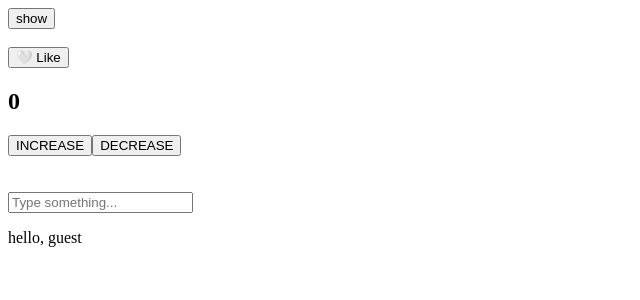
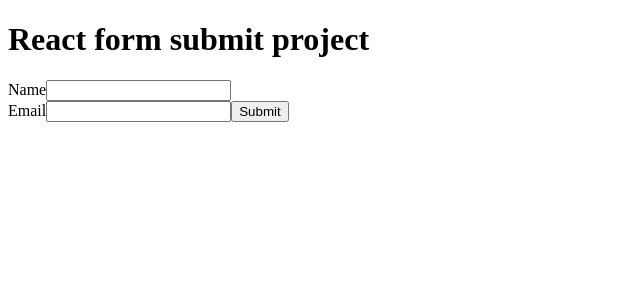
Before and after one commit to qazimoizz/LearnReactJSXtwo, a React (Vite) app: page / in a window 1280 px wide. Shown: the top 300 px of the page, without its empty margins (0-640 px from the left). Built offline with nearby package versions, Linux system fonts and the light colour scheme.

Commit message:
added one more

```diff
--- a/src/App.jsx
+++ b/src/App.jsx
@@ -1,14 +1,14 @@
-import Counter from "./counter/Counter"
+// import Counter from "./counter/Counter"
 import FormHandle from "./FormHandle"
-import ToggleText from "./ToggleText"
+// import ToggleText from "./ToggleText"
 
 function App() {
 
   return (
     <>
-    <ToggleText/>
-    <Counter/>
-    <br /><br /><br />
+    {/* <ToggleText/>
+    <Counter/> */}
+    {/* <br /><br /><br /> */}
     <FormHandle/>
     </>
   )
--- a/src/FormHandle.jsx
+++ b/src/FormHandle.jsx
@@ -1,21 +1,54 @@
 import { useState } from "react";
 
 function FormHandle() {
-  const [text, setText] = useState("");
+  const [name,setName] = useState()
+  const [email,setEmail] = useState()
+  const handleForm = (e)=>{
+    e.preventDefault()
+    console.log("name :", name)
+    console.log("email :", email)
+  }
+  const getName = (e)=>{
+    return setName(e.target.value)
+  }
+  const getEmail = (e)=>{
+    return setEmail(e.target.value)
+  }
 
-  const handleChange = (e) => {
-    setText(e.target.value);
-  };
+
+
+
+
+
+
+
+
+
+
+
+
+
+
+
+
+
 
   return (
     <>
-      <input
-        type="text"
-        onChange={handleChange}
-        placeholder="Type something..."
-      />
+    <h1>React form submit project</h1>
+      <form onSubmit={handleForm}>
+        <label htmlFor="">Name</label>
+        <input type="text" value={name} onChange={getName} />
 
-      <p> hello, {text || "guest "}</p>
+      <br />
+
+        <label htmlFor="">Email</label>
+        <input type="email" value={email} onChange={getEmail} />
+
+      <button type="submit">Submit</button>
+      </form>
+
+
     </>
   );
 }
```
